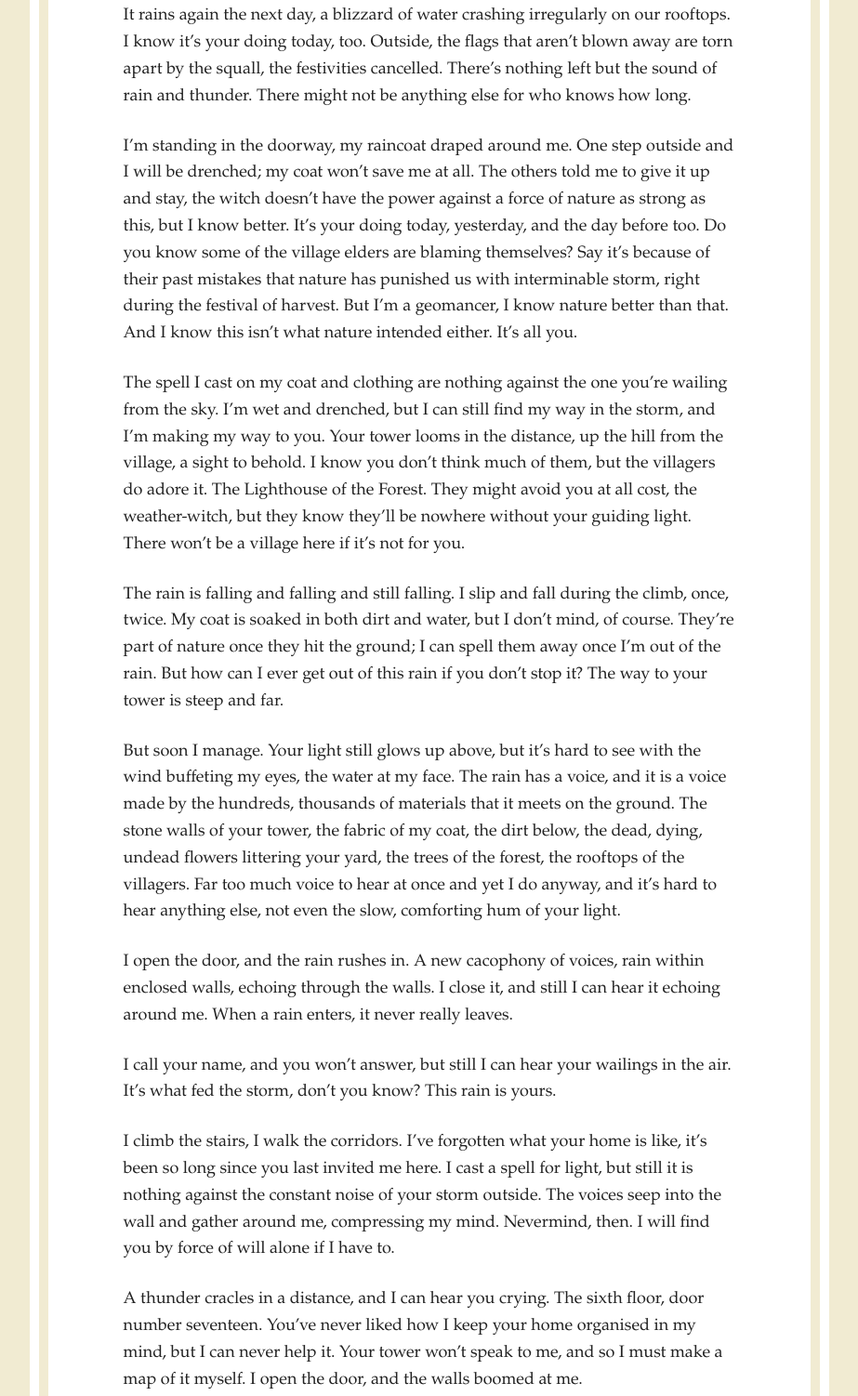
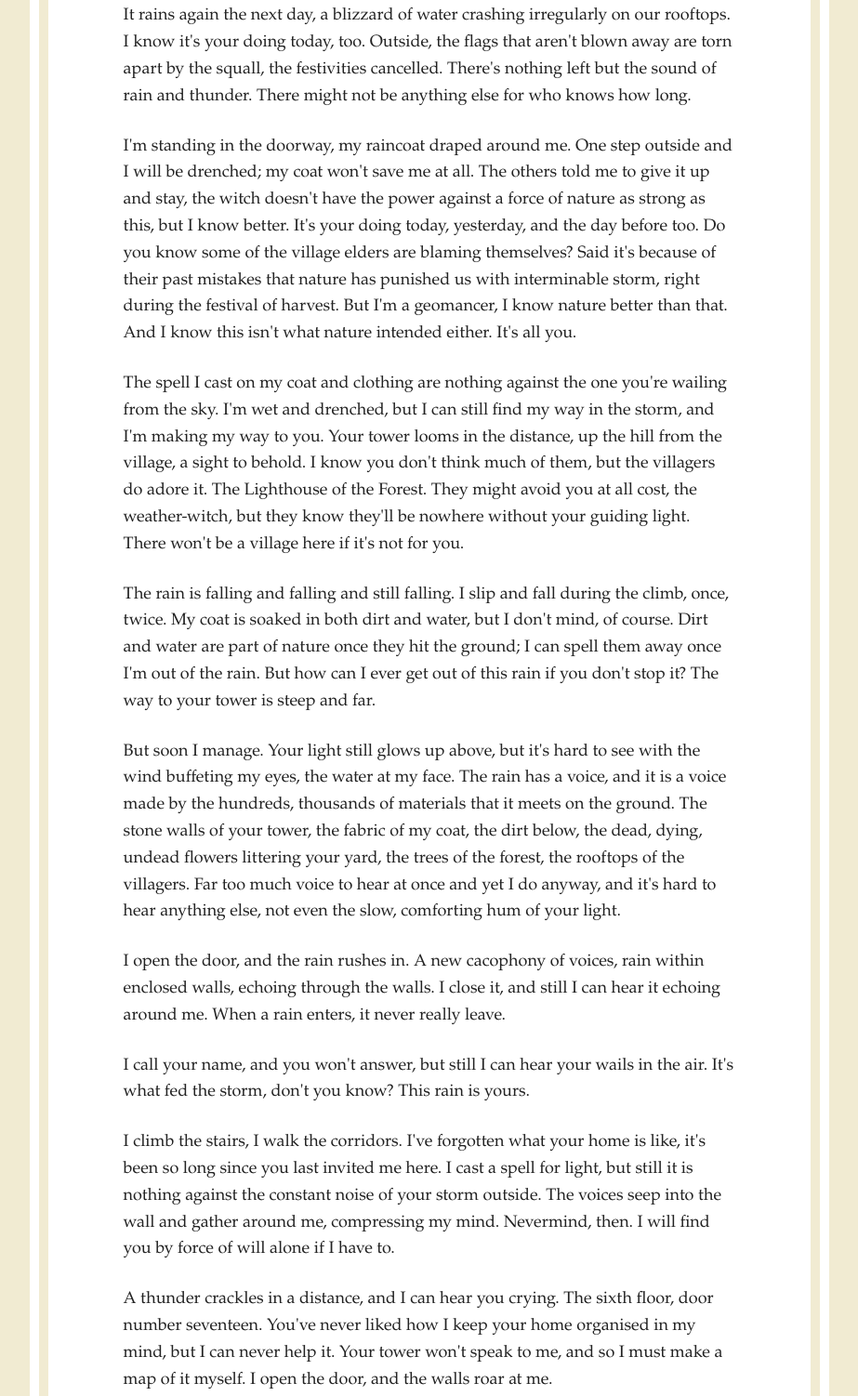
Before and after one commit to PseudoMon/skeletons-in-the-cupboard, a plain HTML site: page and-the-sky-is-pouring.html in a window 1280 px wide. Shown: the part 714-2216 px from the top of the page at 93% size, without its empty margins (178-1101 px from the left). Drawn offline with Linux system fonts and the light colour scheme.

Commit message:
Minor fix on the first story

```diff
--- a/and-the-sky-is-pouring.html
+++ b/and-the-sky-is-pouring.html
@@ -66,18 +66,27 @@
 
     <p class="date">- 2019</p></div>
 
-    <p>It rains again the next day, a blizzard of water crashing irregularly on our rooftops. I know it’s your doing today, too. Outside, the flags that aren’t blown away are torn apart by the squall, the festivities cancelled. There’s nothing left but the sound of rain and thunder. There might not be anything else for who knows how long.</p>
-    <p>I’m standing in the doorway, my raincoat draped around me. One step outside and I will be drenched; my coat won’t save me at all. The others told me to give it up and stay, the witch doesn’t have the power against a force of nature as strong as this, but I know better. It’s your doing today, yesterday, and the day before too. Do you know some of the village elders are blaming themselves? Say it’s because of their past mistakes that nature has punished us with interminable storm, right during the festival of harvest. But I’m a geomancer, I know nature better than that. And I know this isn’t what nature intended either. It’s all you.</p>
-    <p>The spell I cast on my coat and clothing are nothing against the one you’re wailing from the sky. I’m wet and drenched, but I can still find my way in the storm, and I’m making my way to you. Your tower looms in the distance, up the hill from the village, a sight to behold. I know you don’t think much of them, but the villagers do adore it. The Lighthouse of the Forest. They might avoid you at all cost, the weather-witch, but they know they’ll be nowhere without your guiding light. There won’t be a village here if it’s not for you.</p>
-    <p>The rain is falling and falling and still falling. I slip and fall during the climb, once, twice. My coat is soaked in both dirt and water, but I don’t mind, of course. They’re part of nature once they hit the ground; I can spell them away once I’m out of the rain. But how can I ever get out of this rain if you don’t stop it? The way to your tower is steep and far.</p>
-    <p>But soon I manage. Your light still glows up above, but it’s hard to see with the wind buffeting my eyes, the water at my face. The rain has a voice, and it is a voice made by the hundreds, thousands of materials that it meets on the ground. The stone walls of your tower, the fabric of my coat, the dirt below, the dead, dying, undead flowers littering your yard, the trees of the forest, the rooftops of the villagers. Far too much voice to hear at once and yet I do anyway, and it’s hard to hear anything else, not even the slow, comforting hum of your light.</p>
-    <p>I open the door, and the rain rushes in. A new cacophony of voices, rain within enclosed walls, echoing through the walls. I close it, and still I can hear it echoing around me. When a rain enters, it never really leaves.</p>
-    <p>I call your name, and you won’t answer, but still I can hear your wailings in the air. It’s what fed the storm, don’t you know? This rain is yours.</p>
-    <p>I climb the stairs, I walk the corridors. I’ve forgotten what your home is like, it’s been so long since you last invited me here. I cast a spell for light, but still it is nothing against the constant noise of your storm outside. The voices seep into the wall and gather around me, compressing my mind. Nevermind, then. I will find you by force of will alone if I have to.</p>
-    <p>A thunder cracles in a distance, and I can hear you crying. The sixth floor, door number seventeen. You’ve never liked how I keep your home organised in my mind, but I can never help it. Your tower won’t speak to me, and so I must make a map of it myself. I open the door, and the walls boomed at me.</p>
-    <p>You have mentioned before how you wanted to not be alone. I answered that you never are. The towers speak to you. The sky speaks to you. Even the sun will speak to you, if you call. The forest, the wind, the birds, they all speak to you. You shook your head, as if I was a child who you didn’t expect could understand. I can’t pretend I understand it now. Look outside your window, I say, holding your hand. The sky is listening to you.</p>
-    <p>And you won’t answer. Only the sky does, and it is pouring.</p>
-    </article>
+    <p>It rains again the next day, a blizzard of water crashing irregularly on our rooftops. I know it's your doing today, too. Outside, the flags that aren't blown away are torn apart by the squall, the festivities cancelled. There's nothing left but the sound of rain and thunder. There might not be anything else for who knows how long.</p>
+
+	<p>I'm standing in the doorway, my raincoat draped around me. One step outside and I will be drenched; my coat won't save me at all. The others told me to give it up and stay, the witch doesn't have the power against a force of nature as strong as this, but I know better. It's your doing today, yesterday, and the day before too. Do you know some of the village elders are blaming themselves? Said it's because of their past mistakes that nature has punished us with interminable storm, right during the festival of harvest. But I'm a geomancer, I know nature better than that. And I know this isn't what nature intended either. It's all you.</p>
+
+	<p>The spell I cast on my coat and clothing are nothing against the one you're wailing from the sky. I'm wet and drenched, but I can still find my way in the storm, and I'm making my way to you. Your tower looms in the distance, up the hill from the village, a sight to behold. I know you don't think much of them, but the villagers do adore it. The Lighthouse of the Forest. They might avoid you at all cost, the weather-witch, but they know they'll be nowhere without your guiding light. There won't be a village here if it's not for you.</p>
+
+	<p>The rain is falling and falling and still falling. I slip and fall during the climb, once, twice. My coat is soaked in both dirt and water, but I don't mind, of course. Dirt and water are part of nature once they hit the ground; I can spell them away once I'm out of the rain. But how can I ever get out of this rain if you don't stop it? The way to your tower is steep and far.</p>
+
+	<p>But soon I manage. Your light still glows up above, but it's hard to see with the wind buffeting my eyes, the water at my face. The rain has a voice, and it is a voice made by the hundreds, thousands of materials that it meets on the ground. The stone walls of your tower, the fabric of my coat, the dirt below, the dead, dying, undead flowers littering your yard, the trees of the forest, the rooftops of the villagers. Far too much voice to hear at once and yet I do anyway, and it's hard to hear anything else, not even the slow, comforting hum of your light.</p>
+
+	<p>I open the door, and the rain rushes in. A new cacophony of voices, rain within enclosed walls, echoing through the walls. I close it, and still I can hear it echoing around me. When a rain enters, it never really leave.</p>
+
+	<p>I call your name, and you won't answer, but still I can hear your wails in the air. It's what fed the storm, don't you know? This rain is yours.</p>
+
+	<p>I climb the stairs, I walk the corridors. I've forgotten what your home is like, it's been so long since you last invited me here. I cast a spell for light, but still it is nothing against the constant noise of your storm outside. The voices seep into the wall and gather around me, compressing my mind. Nevermind, then. I will find you by force of will alone if I have to.</p>
+
+	<p>A thunder crackles in a distance, and I can hear you crying. The sixth floor, door number seventeen. You've never liked how I keep your home organised in my mind, but I can never help it. Your tower won't speak to me, and so I must make a map of it myself. I open the door, and the walls roar at me.</p>
+
+	<p>You have mentioned before how you wanted to not be alone. I answered that you never are. The towers speak to you. The sky speaks to you. Even the sun will speak to you, if you call. The forest, the wind, the birds, they all speak to you. You shook your head, as if I was a child who you didn't expect could understand. I can't pretend I understand it now. Look outside your window, I say now, holding your hand. The sky is listening to you.</p>
+
+	<p>And you won't answer. Only the sky does, and it is pouring.</p>
 
     </article><div class="row bottomnav">
       <div class="four columns">
```
